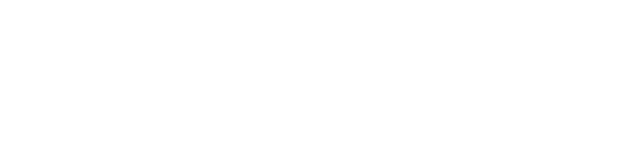
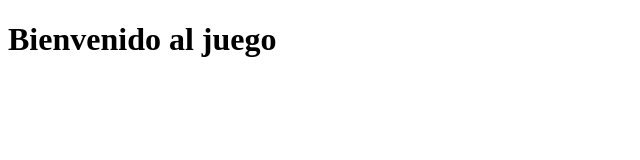
Before and after one commit to zmenendez-2019484/Ahorcado_2019484, a plain HTML site: page index.html in a window 1280 px wide. Shown: the whole page, without its empty margins (0-640 px from the left). Drawn offline with Linux system fonts and the light colour scheme.

Commit message:
Modifiqué el index.html

```diff
--- a/index.html
+++ b/index.html
@@ -1,12 +1,20 @@
 <!DOCTYPE html>
 <html lang="en">
+
 <head>
     <meta charset="UTF-8">
     <meta name="viewport" content="width=device-width, initial-scale=1.0">
-
+    <!--<link rel="stylesheet" href="style.css">-->
     <title>Juego de ahorcado</title>
 </head>
+
 <body>
+    <div class="main-container">
+        <h1>Bienvenido al juego</h1>
+    </div>
+    <div class="teclado">
 
+    </div>
 </body>
+
 </html>
```
